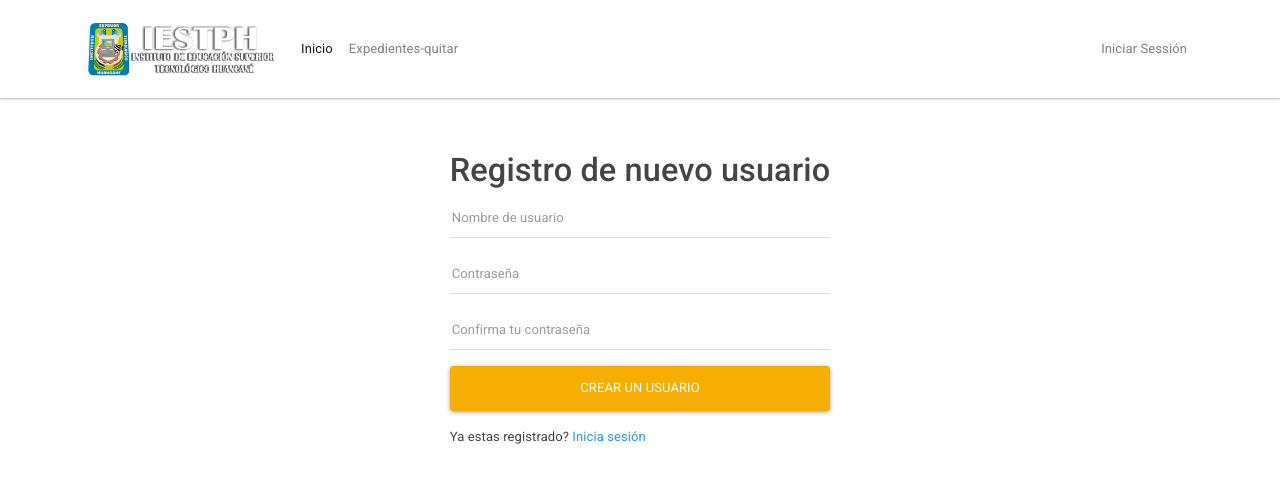
After one commit to ankynator/std-huancane, a Flask app: page /register_user in a window 1280 px wide. The commit adds this page. Shown: the top 497 px of the page. Run offline with Flask 2, Linux system fonts and the light colour scheme; some libraries are stand-ins or nearby versions.

Commit message:
Implementando el login y el register para los usuarios

```diff
--- a/app/__init__.py
+++ b/app/__init__.py
@@ -1,9 +1,11 @@
 from flask import Flask
 from flask_sqlalchemy import SQLAlchemy
+from flask_bcrypt import Bcrypt
 
 app = Flask(__name__)
 app.config['SQLALCHEMY_DATABASE_URI'] = 'sqlite:///database/std.db'
 app.config['SECRET_KEY'] = '1a32a9360834e7623f6168eb'
 db = SQLAlchemy(app)
+bcrypt = Bcrypt(app)
 
 from app import routes
--- a/app/forms.py
+++ b/app/forms.py
@@ -1,6 +1,6 @@
 from flask_wtf import FlaskForm
-from wtforms import StringField, SubmitField
-from wtforms.validators import Length, DataRequired, Email
+from wtforms import StringField, SubmitField, PasswordField
+from wtforms.validators import Length, DataRequired, Email, EqualTo
 from wtforms.widgets.core import TextArea
 
 
@@ -25,3 +25,14 @@ class RegisterFileForm(FlaskForm):
     # email: idmevander@gmail
     # asunto: Solicito certificado de estudios
     # justificacion: Que por motivos de haber concluido mis estudios y ser este documento requisito de un proceso de postualacion a beca
+
+class RegisterUserform(FlaskForm):
+    username = StringField(label='Nombre de usuario', validators=[Length(min=2, max=30, message='Tu nombre de usuario es demasiado corto'), DataRequired()])
+    password1 = PasswordField(label='Contraseña', validators=[Length(min=6), DataRequired()])
+    password2 = PasswordField(label='Confirmar contraseña', validators=[EqualTo('password1', message='No coincide con la primera contraseña'), DataRequired()])
+    submit = SubmitField(label='Crear un usuario')
+
+class LoginUserForm(FlaskForm):
+    username = StringField(label='Nombre de usuario', validators=[DataRequired(message='Aqui pon tu usuario')])
+    password = PasswordField(label='Contraseña', validators=[DataRequired(message='Aqui pon la contraseña que creaste')])
+    submit = SubmitField(label='Iniciar Sesión')
--- a/app/routes.py
+++ b/app/routes.py
@@ -1,8 +1,8 @@
 import datetime
 from app import app
 from flask import render_template, redirect, url_for, flash
-from app.models import File
-from app.forms import SearchFileForm, RegisterFileForm
+from app.models import File, User
+from app.forms import SearchFileForm, RegisterFileForm, LoginUserForm, RegisterUserform
 from app import db
 
 @app.route('/', methods=['POST', 'GET'])
@@ -71,3 +71,32 @@ def view_file_page(file_number):
 def files_page():
     files = File.query.all()
     return render_template('files.html', files = files)
+
+@app.route('/login', methods=['POST', 'GET'])
+def login_user():
+    form = LoginUserForm()
+    if form.validate_on_submit():
+        attemp_user = User.query.filter_by(username=form.username.data).first()
+        if attemp_user and attemp_user.check_password_correction(attempted_password=form.password.data):
+            flash(f'Inicio de sesion satisfactorio {attemp_user.username}', category='success')
+            return redirect(url_for('files_page'))
+        else:
+            flash('El nombre de usuario y la contraseña no coinciden! por favor intente de nuevo', category='danger')
+    return render_template('login_user.html', form=form)
+
+@app.route('/register_user', methods=['POST', 'GET'])
+def register_user():
+    form = RegisterUserform()
+    if form.validate_on_submit():
+        user_to_create = User(username=form.username.data,
+                              password=form.password1.data)
+        db.session.add(user_to_create)
+        db.session.commit()
+
+        flash(f'Usuario registrado correctamente! Bienvenido {user_to_create.username}', category='success')
+        return redirect(url_for('files_page'))
+    if form.errors != {}:
+        for err_msg in form.errors.values():
+            flash(f'Hubo un error registrando al usuario: {err_msg}', category='danger')
+
+    return render_template('register_user.html', form=form)
--- a/app/templates/base.html
+++ b/app/templates/base.html
@@ -36,7 +36,7 @@
                     </ul>
                     <ul class="navbar-nav">
                         <li class="nav-item">
-                            <a class="nav-link" href="#">
+                            <a class="nav-link" href="{{ url_for('login_user') }}">
                             <span>Iniciar Sessión</span>
                             </a>
                         </li>
--- a/app/templates/files.html
+++ b/app/templates/files.html
@@ -4,7 +4,7 @@
 {% endblock %}
 
 {% block content %}
-      <table class="table table-hover table-dark">
+    <table class="table table-hover table-dark">
         <thead>
             <tr>
                 <!-- Your Columns HERE -->
--- /dev/null
+++ b/app/templates/register_user.html
@@ -0,0 +1,30 @@
+{% extends 'base.html' %}
+{% block title %}
+    Register User Page
+{% endblock %}
+
+{% block content %}
+    <div class="container d-flex flex-column justify-content-center d-flex align-items-center" style="height: 50vh;">
+
+        <form method="POST">
+            {{ form.hidden_tag() }}
+            <h1 class="mb-6">Registro de nuevo usuario</h1>
+            <div class="form-group">
+                {{ form.username(class='form-control', placeholder="Nombre de usuario") }}
+            </div>
+            <div class="form-group">
+                {{ form.password1(class='form-control', placeholder="Contraseña") }}
+            </div>
+            <div class="form-group">
+                {{ form.password2(class='form-control', placeholder="Confirma tu contraseña") }}
+            </div>
+            <div class="form-group">
+                {{ form.submit(class='btn btn-block btn-primary') }}
+            </div>
+            <span>Ya estas registrado?</span>
+            <a href="{{ url_for('login_user') }}" class="">Inicia sesión</a>
+        </form>
+
+
+    </div>
+{% endblock %}
```
Also changed, not shown: app/models.py (+14 -1 lines), app/templates/login_user.html (added, +26 -0 lines), 1 other file.
